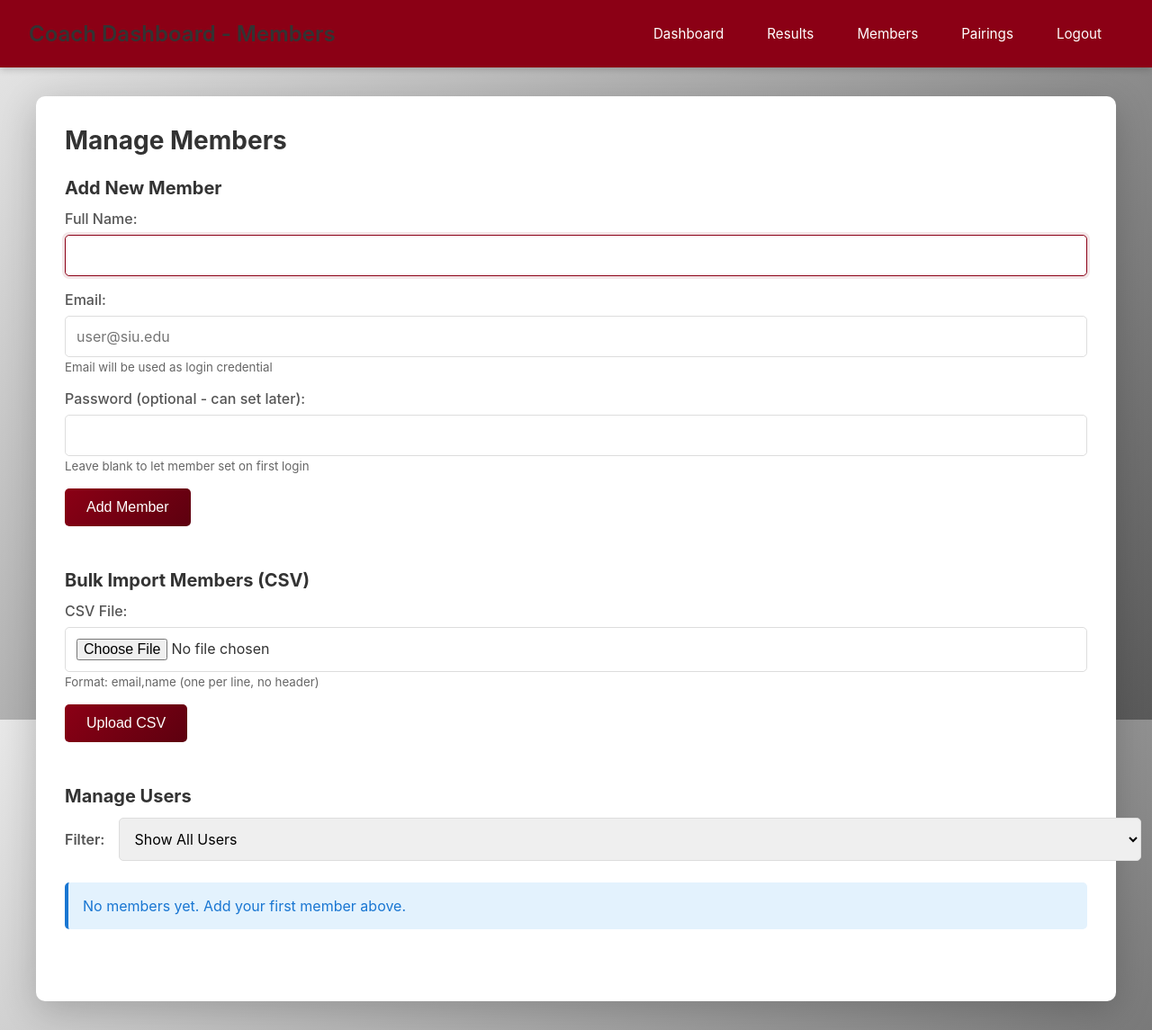
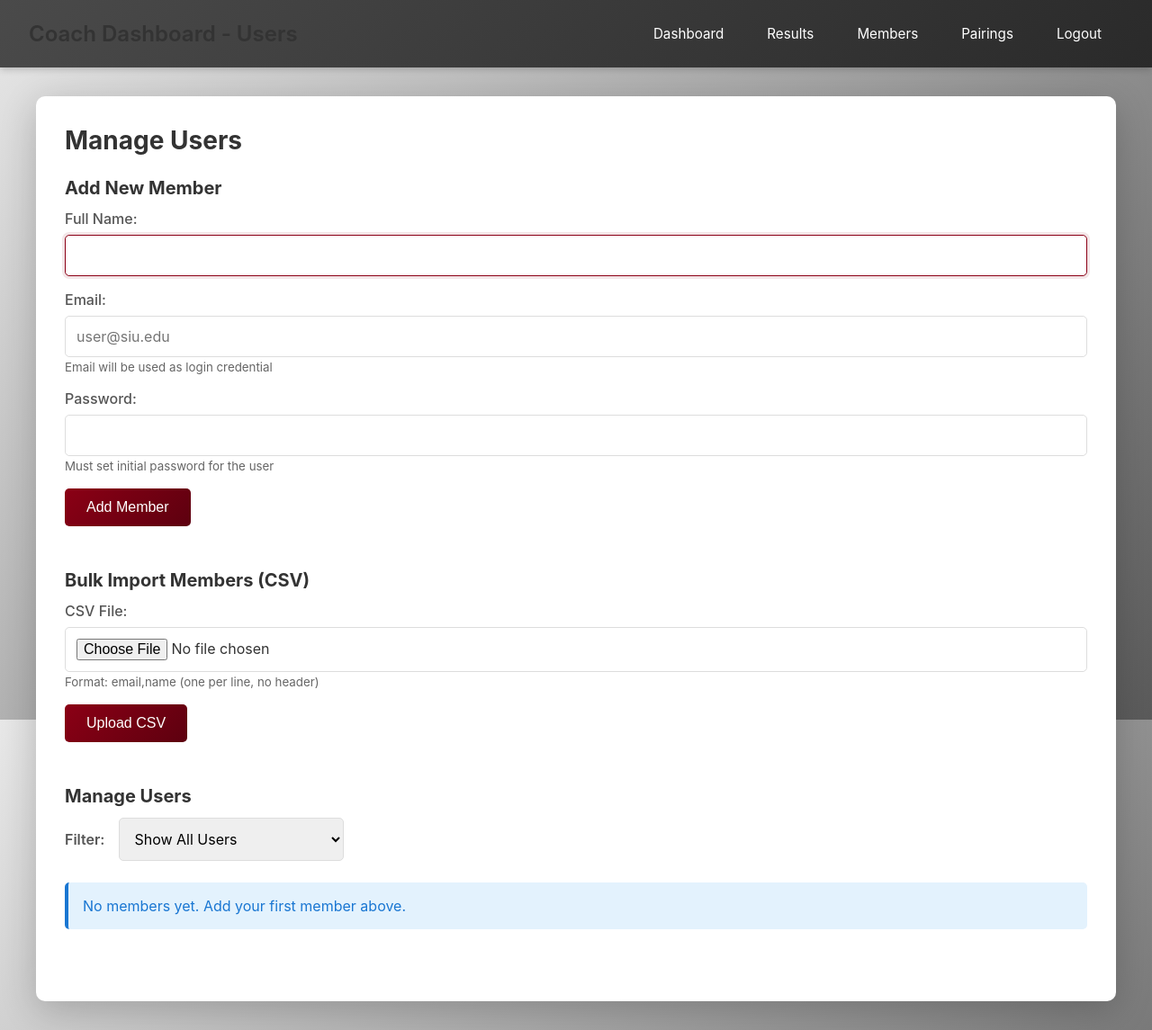
Before and after one commit to adequatepilot/nav-scoring, a FastAPI app: template templates/coach/members.html in a window 1280 px wide. Shown: the whole page at 90% size. Run offline with FastAPI, Linux system fonts and the light colour scheme; the template is opened without the code that fills it, so the values that code supplies are empty; parts of the project's set-up code (start-up, migrations or seed data) failed here and were passed over.

Commit message:
fix: laundry list of bugs and UX improvements
- Increased lat/long precision (step=any for gates/checkpoints/secrets)
- Fixed filter dropdown styling on members page
- Added edit user functionality (name, email, password reset)
- Changed 'Members' to 'Users' throughout UI
- Changed navbar from red to dark gray
- Fixed pairing dropdowns (now populated with users)
- Admin-created users pre-approved (skip approval workflow)
- Made password required on admin user creation

```diff
--- a/app/app.py
+++ b/app/app.py
@@ -1201,6 +1201,46 @@ async def update_user_role(
         logger.error(f"Error updating user role: {e}")
         return {"success": False, "message": str(e)}
 
+@app.post("/coach/members/edit")
+async def edit_user(
+    request: Request,
+    user: dict = Depends(require_admin)
+):
+    """Edit user details (name, email, password). Admin only."""
+    try:
+        form_data = await request.form()
+        user_id = form_data.get("user_id")
+        name = form_data.get("name")
+        email = form_data.get("email")
+        password = form_data.get("password")
+
+        if not user_id or not name or not email:
+            return {"success": False, "message": "Missing required fields"}
+
+        # Build update dict
+        updates = {
+            "name": name,
+            "email": email,
+            "username": email  # Update username to match email
+        }
+
+        # Only update password if provided
+        if password:
+            updates["password_hash"] = auth.hash_password(password)
+
+        # Update user
+        success = db.update_user(int(user_id), **updates)
+
+        if success:
+            logger.info(f"User {user_id} edited: name={name}, email={email}")
+            return {"success": True, "message": "User updated successfully"}
+        else:
+            return {"success": False, "message": "User not found"}
+
+    except Exception as e:
+        logger.error(f"Error editing user: {e}")
+        return {"success": False, "message": str(e)}
+
 @app.post("/coach/members/{user_id}/delete")
 async def delete_user_route(
     user_id: int,
@@ -1222,16 +1262,18 @@ async def delete_user_route(
 @app.post("/coach/members")
 async def coach_create_member(
     request: Request,
-    user: dict = Depends(require_coach),
+    user: dict = Depends(require_admin),
     email: str = Form(...),
     name: str = Form(...),
-    password: Optional[str] = Form(None)
-):
-    """Create new user (unified users table). New users are created as pending approval."""
-    try:
-        # Create user in unified users table with is_approved=False (pending)
-        # For coach-created accounts, email is already verified
-        password_hash = auth.hash_password(password) if password else ""
+    password: str = Form(...)
+):
+    """Create new user (unified users table). Admin-created users are pre-approved."""
+    try:
+        if not password:
+            return RedirectResponse(url="/coach/members?error=Password is required", status_code=303)
+
+        # Create user in unified users table - admin-created users are pre-approved
+        password_hash = auth.hash_password(password)
         user_id = db.create_user(
             username=email,  # Email is now the login credential
             password_hash=password_hash,
@@ -1239,11 +1281,11 @@ async def coach_create_member(
             name=name,
             is_coach=False,
             is_admin=False,
-            is_approved=False,  # Pending admin approval
+            is_approved=1,  # Admin-created users are pre-approved
             email_verified=True  # Coach-created accounts have verified email
         )
-        logger.info(f"New user created (pending approval): {email} (ID: {user_id})")
-        return RedirectResponse(url="/coach/members?message=User created (pending approval)", status_code=303)
+        logger.info(f"New user created (pre-approved): {email} (ID: {user_id})")
+        return RedirectResponse(url="/coach/members?message=User created and approved", status_code=303)
     except Exception as e:
         logger.error(f"Error creating user: {e}")
         return RedirectResponse(url=f"/coach/members?error={str(e)}", status_code=303)
@@ -1307,20 +1349,21 @@ async def coach_activate_member(member_id: int, user: dict = Depends(require_coa
 @app.get("/coach/pairings", response_class=HTMLResponse)
 async def coach_pairings(request: Request, user: dict = Depends(require_coach)):
     """Pairing management."""
-    members = db.list_active_members()
+    # Get all approved users for dropdown population
+    users = db.list_users(filter_type="all")  # Get all approved/active users
     active_pairings = db.list_pairings(active_only=True)
     inactive_pairings = [p for p in db.list_pairings(active_only=False) if not p["is_active"]]
 
     # Enhance pairings
     for pairing in active_pairings + inactive_pairings:
-        pilot = db.get_member_by_id(pairing["pilot_id"])
-        observer = db.get_member_by_id(pairing["safety_observer_id"])
+        pilot = db.get_user_by_id(pairing["pilot_id"]) if hasattr(db, 'get_user_by_id') else None
+        observer = db.get_user_by_id(pairing["safety_observer_id"]) if hasattr(db, 'get_user_by_id') else None
         pairing["pilot_name"] = pilot["name"] if pilot else "Unknown"
         pairing["observer_name"] = observer["name"] if observer else "Unknown"
 
     return templates.TemplateResponse("coach/pairings.html", {
         "request": request,
-        "members": members,
+        "members": users,
         "active_pairings": active_pairings,
         "inactive_pairings": inactive_pairings
     })
--- a/templates/base.html
+++ b/templates/base.html
@@ -21,7 +21,7 @@
 
         /* Navbar Styles */
         .navbar {
-            background: #8B0015;
+            background: linear-gradient(135deg, #4A4A4A, #2A2A2A);
             padding: 1rem 2rem;
             display: flex;
             justify-content: space-between;
@@ -80,7 +80,7 @@
             width: 80%;
             max-width: 300px;
             height: 100vh;
-            background: #8B0015;
+            background: linear-gradient(135deg, #4A4A4A, #2A2A2A);
             z-index: 1000;
             overflow-y: auto;
             padding-top: 4rem;
--- a/templates/coach/dashboard.html
+++ b/templates/coach/dashboard.html
@@ -12,7 +12,7 @@
     <div class="navbar-links" id="navbarLinks">
         <a href="/coach">Dashboard</a>
         <a href="/coach/results">Results</a>
-        <a href="/coach/members">Members</a>
+        <a href="/coach/members">Users</a>
         <a href="/coach/pairings">Pairings</a>
         {% if is_admin %}<a href="/coach/config">Config</a>{% endif %}
         <a href="/logout">Logout{% if is_admin %} (Admin){% endif %}</a>
@@ -107,7 +107,7 @@
         <p>Search and filter all flight results</p>
     </div>
     <div class="quick-link" onclick="window.location.href='/coach/members'">
-        <h3>👥 Manage Members</h3>
+        <h3>👥 Manage Users</h3>
         <p>Add, edit, or remove team members</p>
     </div>
     <div class="quick-link" onclick="window.location.href='/coach/pairings'">
--- a/templates/coach/members.html
+++ b/templates/coach/members.html
@@ -1,12 +1,12 @@
 {% extends "base.html" %}
 
-{% block title %}Manage Members - Coach Dashboard{% endblock %}
+{% block title %}Manage Users - Coach Dashboard{% endblock %}
 
 {% block navbar %}
 <div class="navbar">
     <div class="navbar-brand">
         <button class="hamburger" id="hamburgerBtn">☰</button>
-        <h1>Coach Dashboard - Members</h1>
+        <h1>Coach Dashboard - Users</h1>
     </div>
     <div class="navbar-links" id="navbarLinks">
         <a href="/coach">Dashboard</a>
@@ -35,6 +35,10 @@
 .filter-group select {
     flex: 0 0 auto;
     min-width: 200px;
+    max-width: 250px;
+}
+.filter-dropdown {
+    max-width: 250px;
 }
 .user-row.pending {
     background: #fff3e0;
@@ -111,11 +115,87 @@ table {
 th, td {
     padding: 0.6rem;
 }
+/* Modal Styles */
+.modal {
+    display: none;
+    position: fixed;
+    z-index: 2000;
+    left: 0;
+    top: 0;
+    width: 100%;
+    height: 100%;
+    background-color: rgba(0, 0, 0, 0.5);
+    animation: fadeIn 0.3s;
+}
+.modal.show {
+    display: flex;
+    align-items: center;
+    justify-content: center;
+}
+@keyframes fadeIn {
+    from { opacity: 0; }
+    to { opacity: 1; }
+}
+.modal-content {
+    background-color: white;
+    padding: 2rem;
+    border-radius: 10px;
+    width: 90%;
+    max-width: 500px;
+    box-shadow: 0 10px 40px rgba(0, 0, 0, 0.3);
+    animation: slideIn 0.3s;
+}
+@keyframes slideIn {
+    from {
+        transform: translateY(-50px);
+        opacity: 0;
+    }
+    to {
+        transform: translateY(0);
+        opacity: 1;
+    }
+}
+.modal-header {
+    display: flex;
+    justify-content: space-between;
+    align-items: center;
+    margin-bottom: 1.5rem;
+}
+.modal-header h2 {
+    margin: 0;
+}
+.close-btn {
+    background: none;
+    border: none;
+    font-size: 1.5rem;
+    cursor: pointer;
+    color: #666;
+}
+.close-btn:hover {
+    color: #333;
+}
+.modal-footer {
+    display: flex;
+    gap: 1rem;
+    justify-content: flex-end;
+    margin-top: 2rem;
+}
+.modal-footer button {
+    padding: 0.6rem 1.2rem;
+    font-size: 0.9rem;
+}
+.btn-cancel {
+    background: #ccc;
+    color: #333;
+}
+.btn-cancel:hover {
+    background: #bbb;
+}
 </style>
 {% endblock %}
 
 {% block content %}
-<h2>Manage Members</h2>
+<h2>Manage Users</h2>
 
 {% if message %}
 <div class="success">{{ message }}</div>
@@ -140,9 +220,9 @@ th, td {
         </div>
 
         <div class="form-group">
-            <label for="password">Password (optional - can set later):</label>
-            <input type="password" id="password" name="password">
-            <small style="color: #666;">Leave blank to let member set on first login</small>
+            <label for="password">Password:</label>
+            <input type="password" id="password" name="password" required>
+            <small style="color: #666;">Must set initial password for the user</small>
         </div>
 
         <button type="submit">Add Member</button>
@@ -232,6 +312,7 @@ th, td {
                 </td>
                 <td>
                     <div class="action-buttons">
+                        <button onclick="openEditModal({{ member.id }}, '{{ member.name }}', '{{ member.email }}')" style="background: #2196f3;">Edit</button>
                         <a href="/coach/members/{{ member.id }}/delete" onclick="return confirm('Delete this user? This cannot be undone.');">Delete</a>
                     </div>
                 </td>
@@ -242,6 +323,40 @@ th, td {
     {% else %}
     <div class="info">No members yet. Add your first member above.</div>
     {% endif %}
+</div>
+
+<!-- Edit User Modal -->
+<div id="editModal" class="modal">
+    <div class="modal-content">
+        <div class="modal-header">
+            <h2>Edit User</h2>
+            <button class="close-btn" onclick="closeEditModal()">×</button>
+        </div>
+        <form id="editForm" onsubmit="submitEditForm(event)">
+            <input type="hidden" id="editUserId" name="user_id">
+
+            <div class="form-group">
+                <label for="editName">Full Name:</label>
+                <input type="text" id="editName" name="name" required>
+            </div>
+
+            <div class="form-group">
+                <label for="editEmail">Email:</label>
+                <input type="email" id="editEmail" name="email" required>
+            </div>
+
+            <div class="form-group">
+                <label for="editPassword">New Password (leave blank to keep current):</label>
+                <input type="password" id="editPassword" name="password">
+                <small style="color: #666;">Only enter if you want to change the password</small>
+            </div>
+
+            <div class="modal-footer">
+                <button type="button" class="btn-cancel" onclick="closeEditModal()">Cancel</button>
+                <button type="submit" style="background: linear-gradient(135deg, #8B0015 0%, #5D000F 100%);">Save Changes</button>
+            </div>
+        </form>
+    </div>
 </div>
 
 <script>
@@ -367,6 +482,61 @@ function deleteUser(userId) {
         });
     }
 }
+
+function openEditModal(userId, name, email) {
+    document.getElementById('editUserId').value = userId;
+    document.getElementById('editName').value = name;
+    document.getElementById('editEmail').value = email;
+    document.getElementById('editPassword').value = '';
+    document.getElementById('editModal').classList.add('show');
+}
+
+function closeEditModal() {
+    document.getElementById('editModal').classList.remove('show');
+}
+
+function submitEditForm(event) {
+    event.preventDefault();
+    const userId = document.getElementById('editUserId').value;
+    const name = document.getElementById('editName').value;
+    const email = document.getElementById('editEmail').value;
+    const password = document.getElementById('editPassword').value;
+
+    const formData = new FormData();
+    formData.append('user_id', userId);
+    formData.append('name', name);
+    formData.append('email', email);
+    if (password) {
+        formData.append('password', password);
+    }
+
+    fetch('/coach/members/edit', {
+        method: 'POST',
+        body: formData
+    })
+    .then(response => response.json())
+    .then(data => {
+        if (data.success) {
+            closeEditModal();
+            showNotification('User updated successfully', 'success');
+            setTimeout(() => location.reload(), 1500);
+        } else {
+            showNotification('Failed to update user: ' + (data.message || 'Unknown error'), 'error');
+        }
+    })
+    .catch(error => {
+        console.error('Error:', error);
+        showNotification('Error updating user', 'error');
+    });
+}
+
+// Close modal when clicking outside
+document.addEventListener('click', function(event) {
+    const modal = document.getElementById('editModal');
+    if (event.target === modal) {
+        closeEditModal();
+    }
+});
 </script>
 
 {% endblock %}
--- a/templates/coach/navs_checkpoints.html
+++ b/templates/coach/navs_checkpoints.html
@@ -98,12 +98,12 @@
 
         <div class="form-group">
             <label for="lat">Latitude:</label>
-            <input type="number" id="lat" name="lat" placeholder="41.8781" step="0.00001" required>
+            <input type="number" id="lat" name="lat" placeholder="41.8781" step="any" required>
         </div>
 
         <div class="form-group">
             <label for="lon">Longitude:</label>
-            <input type="number" id="lon" name="lon" placeholder="-87.6298" step="0.00001" required>
+            <input type="number" id="lon" name="lon" placeholder="-87.6298" step="any" required>
         </div>
 
         <button type="submit">Add Checkpoint</button>
--- a/templates/coach/navs_gates.html
+++ b/templates/coach/navs_gates.html
@@ -82,12 +82,12 @@
 
         <div class="form-group">
             <label for="lat">Latitude:</label>
-            <input type="number" id="lat" name="lat" placeholder="41.9742" step="0.00001" required>
+            <input type="number" id="lat" name="lat" placeholder="41.9742" step="any" required>
         </div>
 
         <div class="form-group">
             <label for="lon">Longitude:</label>
-            <input type="number" id="lon" name="lon" placeholder="-87.9073" step="0.00001" required>
+            <input type="number" id="lon" name="lon" placeholder="-87.9073" step="any" required>
         </div>
 
         <button type="submit">Create Gate</button>
--- a/templates/coach/navs_secrets.html
+++ b/templates/coach/navs_secrets.html
@@ -107,12 +107,12 @@
 
         <div class="form-group">
             <label for="lat">Latitude:</label>
-            <input type="number" id="lat" name="lat" placeholder="41.8781" step="0.00001" required>
+            <input type="number" id="lat" name="lat" placeholder="41.8781" step="any" required>
         </div>
 
         <div class="form-group">
             <label for="lon">Longitude:</label>
-            <input type="number" id="lon" name="lon" placeholder="-87.6298" step="0.00001" required>
+            <input type="number" id="lon" name="lon" placeholder="-87.6298" step="any" required>
         </div>
 
         <button type="submit">Add Secret</button>
--- a/templates/coach/pairings.html
+++ b/templates/coach/pairings.html
@@ -11,7 +11,7 @@
     <div class="navbar-links" id="navbarLinks">
         <a href="/coach">Dashboard</a>
         <a href="/coach/results">Results</a>
-        <a href="/coach/members">Members</a>
+        <a href="/coach/members">Users</a>
         <a href="/coach/pairings">Pairings</a>
         <a href="/logout">Logout</a>
     </div>
@@ -48,7 +48,7 @@
             <select id="pilot_id" name="pilot_id" required>
                 <option value="">-- Select Pilot --</option>
                 {% for member in members %}
-                <option value="{{ member.id }}">{{ member.name }} ({{ member.username }})</option>
+                <option value="{{ member.id }}">{{ member.name }} ({{ member.email }})</option>
                 {% endfor %}
             </select>
         </div>
@@ -58,7 +58,7 @@
             <select id="safety_observer_id" name="safety_observer_id" required>
                 <option value="">-- Select Observer --</option>
                 {% for member in members %}
-                <option value="{{ member.id }}">{{ member.name }} ({{ member.username }})</option>
+                <option value="{{ member.id }}">{{ member.name }} ({{ member.email }})</option>
                 {% endfor %}
             </select>
         </div>
```
